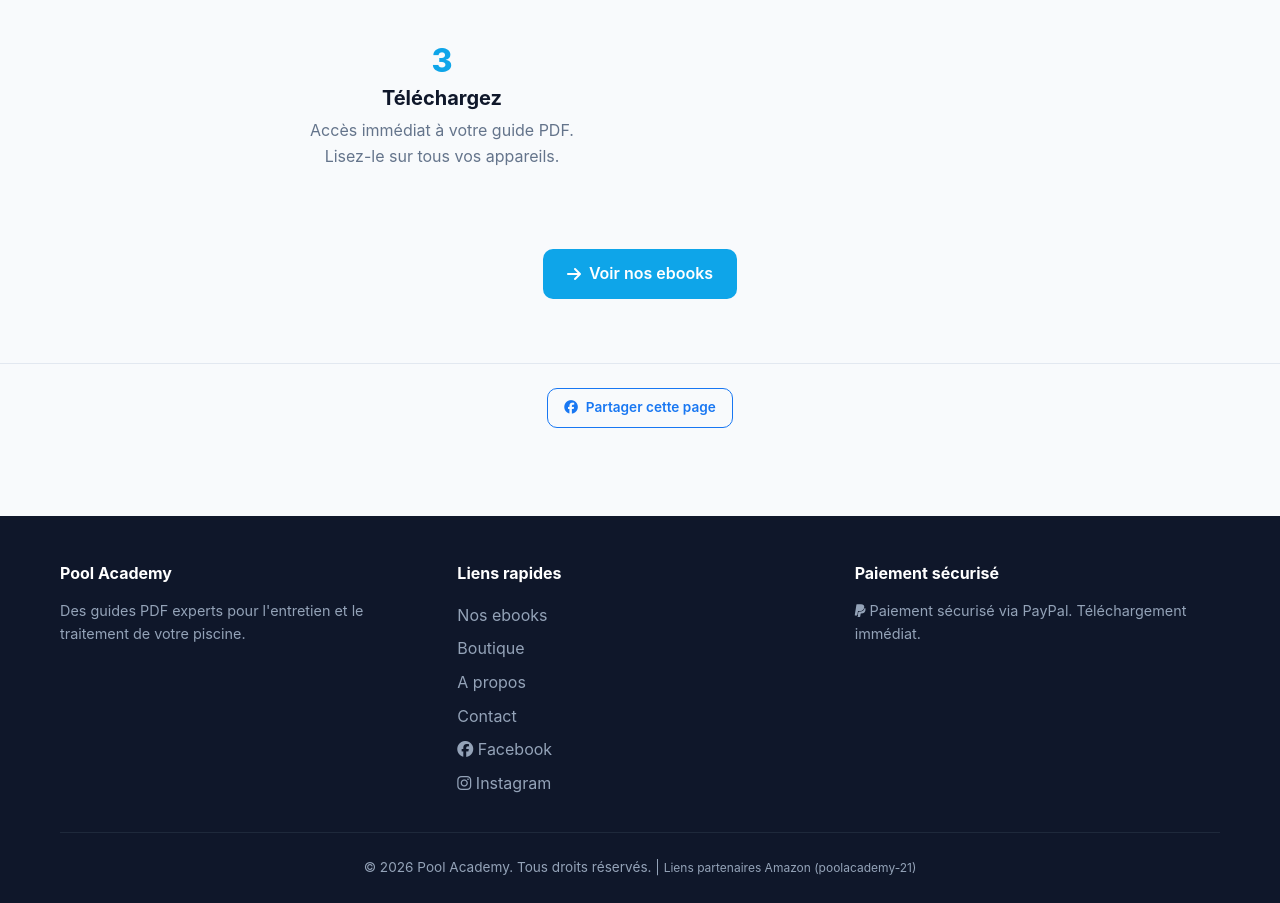
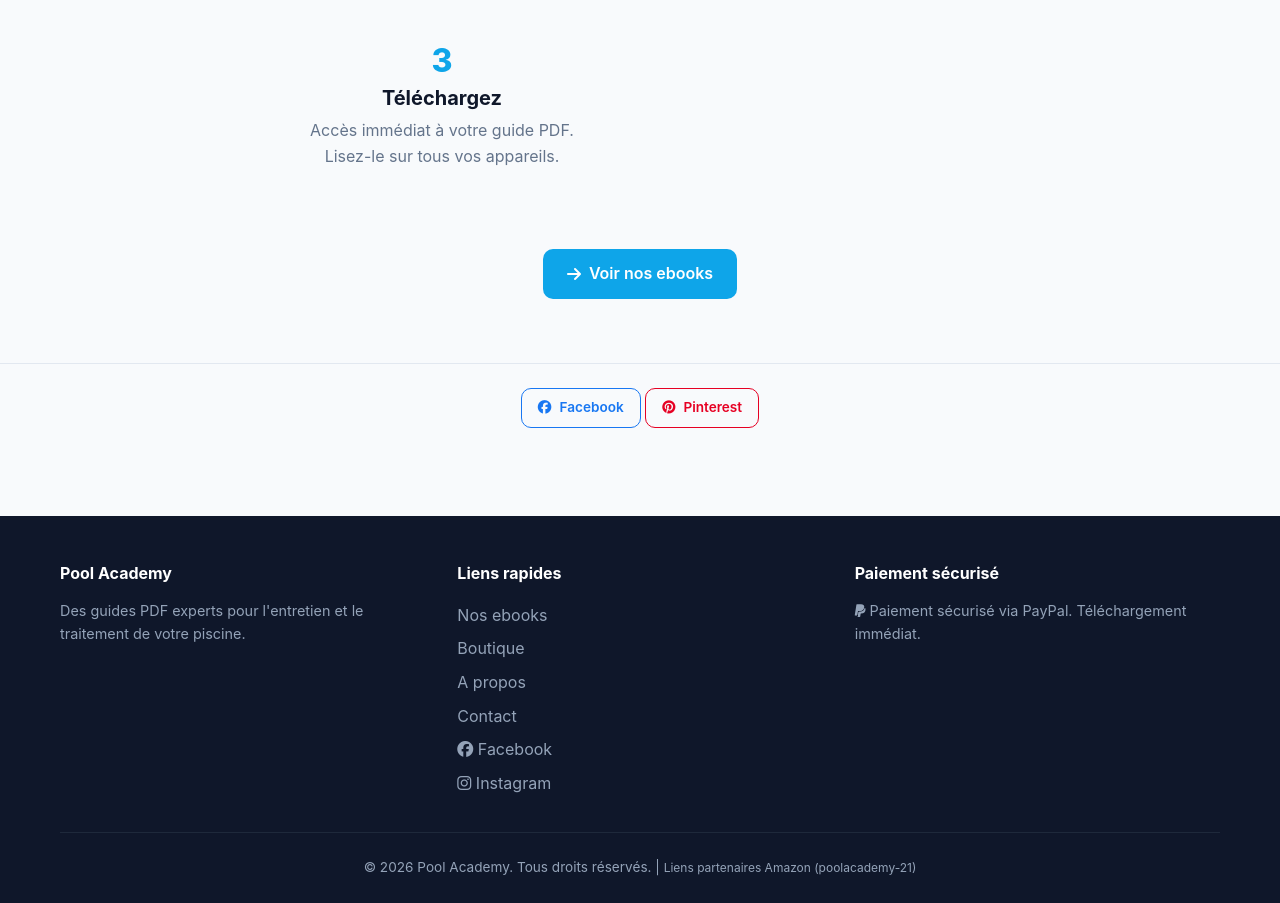
Before and after one commit to TACHIHANT/pool-academy, a plain HTML site: page a-propos.html in a window 1280 px wide. Shown: the part 911-1814 px from the top of the page. Drawn offline with Linux system fonts and the light colour scheme.

Commit message:
Add Pinterest share button to all pages

```diff
--- a/a-propos.html
+++ b/a-propos.html
@@ -100,7 +100,8 @@
 
   <div class="text-center" style="padding:1.5rem 0;background:#f8fafc;border-top:1px solid #e2e8f0;">
     <div class="container">
-      <a href="#" onclick="window.open('https://www.facebook.com/sharer/sharer.php?u='+encodeURIComponent(window.location.href),'facebook-share','width=580,height=400');return false;" class="btn btn-sm" style="border:1px solid #1877f2;color:#1877f2;background:transparent;"><i class="fab fa-facebook"></i> Partager cette page</a>
+      <a href="#" onclick="window.open('https://www.facebook.com/sharer/sharer.php?u='+encodeURIComponent(window.location.href),'facebook-share','width=580,height=400');return false;" class="btn btn-sm" style="border:1px solid #1877f2;color:#1877f2;background:transparent;"><i class="fab fa-facebook"></i> Facebook</a>
+      <a href="#" onclick="window.open('https://pinterest.com/pin/create/button/?url='+encodeURIComponent(window.location.href),'pinterest-share','width=750,height=550');return false;" class="btn btn-sm" style="border:1px solid #e60023;color:#e60023;background:transparent;"><i class="fab fa-pinterest"></i> Pinterest</a>
     </div>
   </div>
 
```
Also changed, not shown: boutique.html (+2 -1 lines), contact.html (+2 -1 lines), index.html (+2 -1 lines), merci.html (+2 -1 lines), panier.html (+2 -1 lines), produit.html (+2 -1 lines), produits.html (+2 -1 lines).
